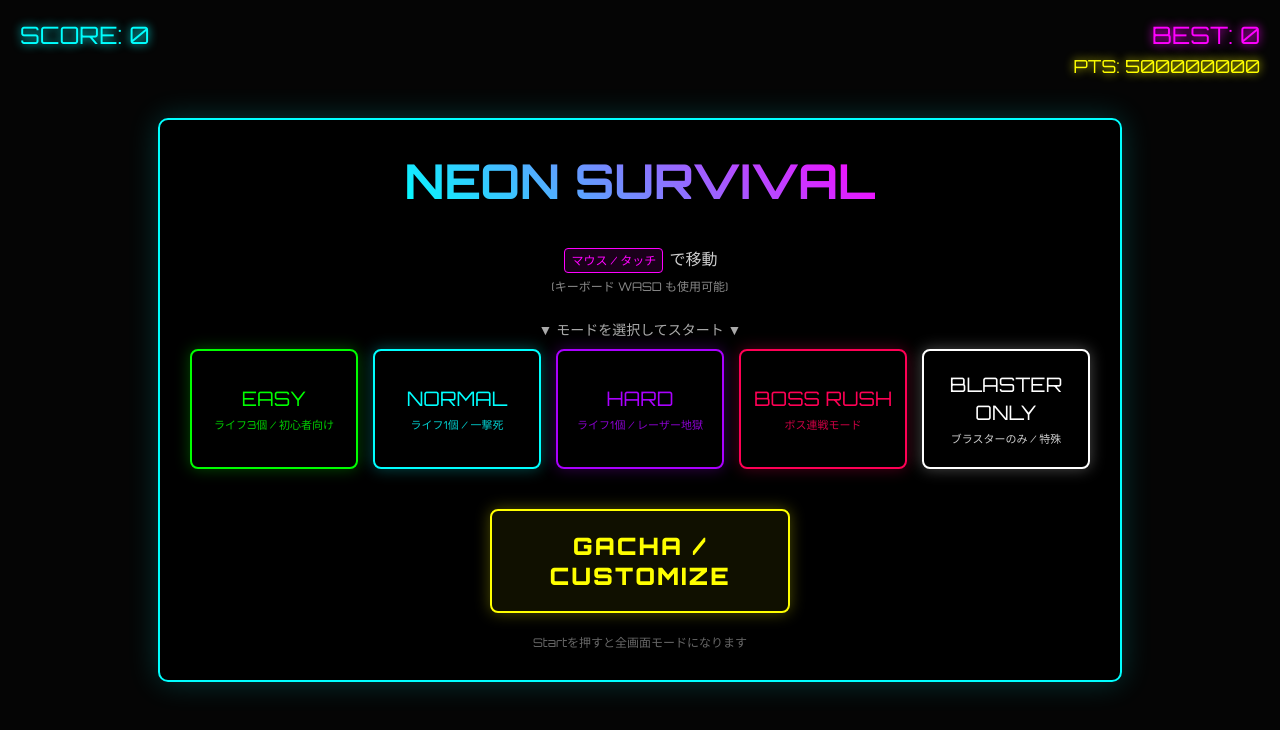
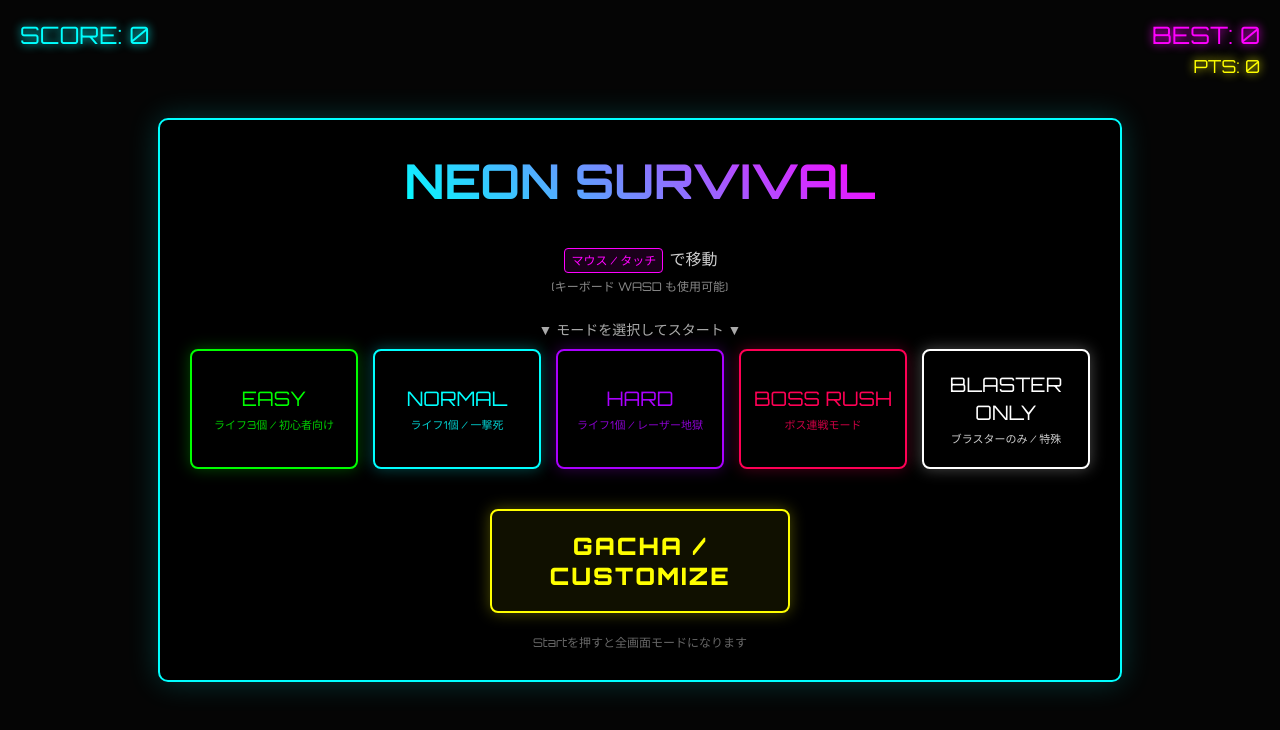
Before and after one commit to w5ngc92yhv-crypto/game1, a plain HTML site: page index.html in a window 1280 px wide. Drawn offline with Linux system fonts and the light colour scheme.

Commit message:
Update index.html

```diff
--- a/index.html
+++ b/index.html
@@ -811,7 +811,7 @@
             highScoreHard: 0,
             highScoreBossRush: 0,
             highScoreBlasterOnly: 0,
-            points: 500000000,
+            points: 0,
 
             ownedShapes: ['circle'],
             equippedShape: 'circle',
```
